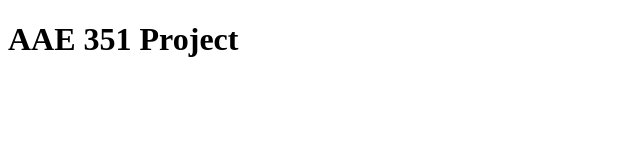
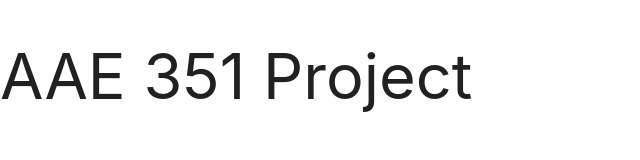
Before and after one commit to wmarrujo/aae351-website, a website: page pages/index.html in a window 1280 px wide. Shown: the whole page, without its empty margins (0-640 px from the left). Drawn offline with nearby package versions, Linux system fonts and the light colour scheme.

Commit message:
materialize

```diff
--- a/pages/index.html
+++ b/pages/index.html
@@ -2,6 +2,11 @@
 <html lang="en" dir="ltr">
     <head>
         <meta charset="utf-8">
+        <meta name="viewport" content="width=device-width, initial-scale=1.0"/> <!-- browser "optimized for mobile" flag -->
+        <link href="https://fonts.googleapis.com/icon?family=Material+Icons" rel="stylesheet"> <!-- Material Icons -->
+        <link rel="stylesheet" href="https://cdnjs.cloudflare.com/ajax/libs/materialize/1.0.0/css/materialize.min.css"> <!-- Materialize Styles -->
+        <script src="https://cdnjs.cloudflare.com/ajax/libs/materialize/1.0.0/js/materialize.min.js"></script> <!-- Materialize Functionality -->
+
         <title>AAE 351 Project</title>
     </head>
     <body>
```
Also changed, not shown: package.json (+3 -13 lines), README.md.
